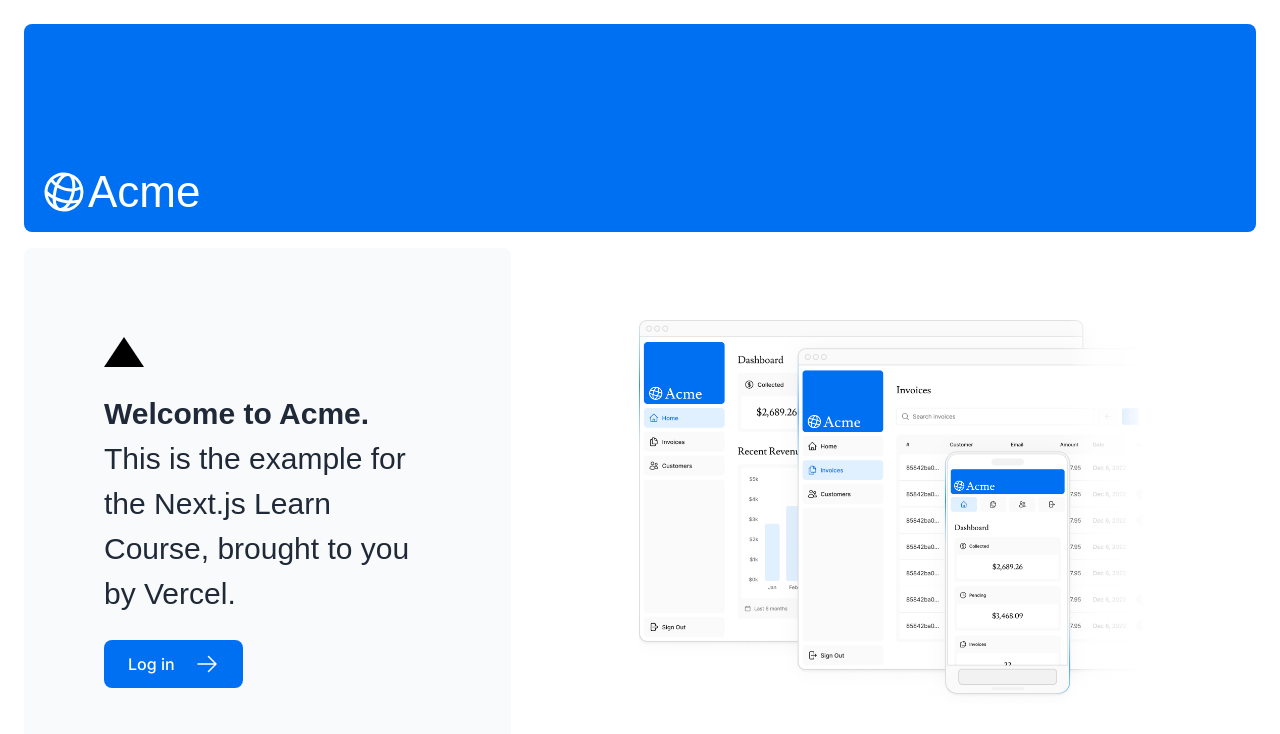
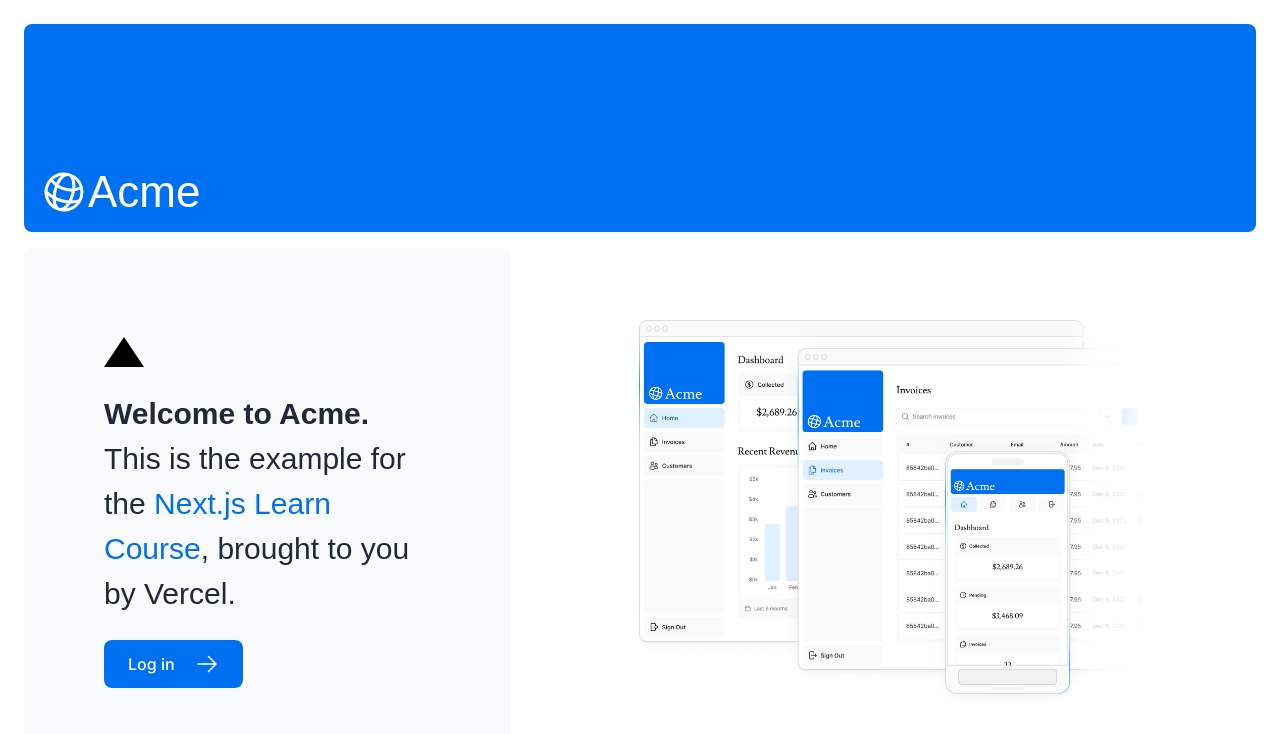
Before and after one commit to awesomegamer22350/nextjs-practice, a Next.js app: page / in a window 1280 px wide. Shown: the top 734 px of the page. Built offline with nearby package versions, Linux system fonts and the light colour scheme; a web font is replaced by a local one.

Commit message:
seed database

```diff
--- a/app/page.tsx
+++ b/app/page.tsx
@@ -19,7 +19,7 @@
         <div className={styles.shape}/>
           <p className={`${lusitana.className} text-xl text-gray-800 md:text-3xl md:leading-normal`}>
             <strong>Welcome to Acme.</strong> This is the example for the{' '}
-            <a href="https://nextjs.org/learn/" className="text-blue-499">
+            <a href="https://nextjs.org/learn/" className="text-blue-500">
               Next.js Learn Course
             </a>
             , brought to you by Vercel.
--- a/package.json
+++ b/package.json
@@ -5,13 +5,14 @@
     "dev": "next dev",
     "prettier": "prettier --write --ignore-unknown .",
     "prettier:check": "prettier --check --ignore-unknown .",
-    "start": "next start"
+    "start": "next start",
+    "seed": "node -r dotenv/config ./scripts/seed.js"
   },
   "dependencies": {
     "@heroicons/react": "^2.0.18",
     "@tailwindcss/forms": "^0.5.7",
     "@types/node": "20.5.7",
-    "@vercel/postgres": "^0.5.0",
+    "@vercel/postgres": "^0.5.1",
     "autoprefixer": "10.4.15",
     "bcrypt": "^5.1.1",
     "clsx": "^2.0.0",
```
Also changed, not shown: 2 other files (tests, documents, lock files or other folders).
